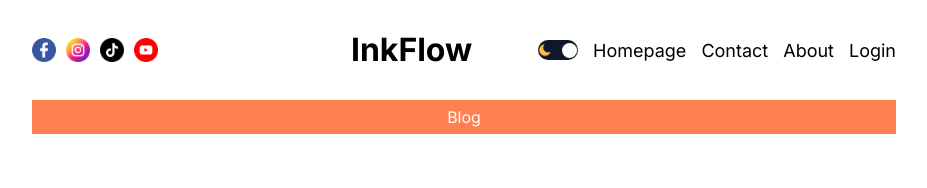
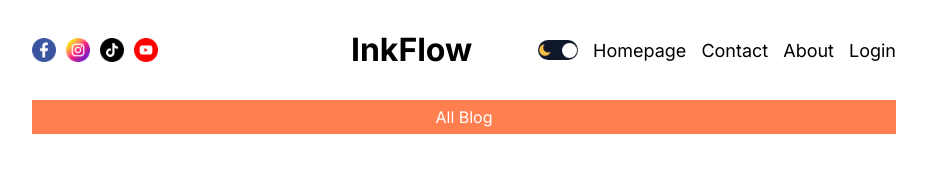
Before and after one commit to Om-Khairnar/InkFlow, a Next.js app: page /blog in a window 1280 px wide. Shown: the top 188 px of the page, without its empty margins (176-1103 px from the left). Built offline with nearby package versions, Linux system fonts and the light colour scheme.

Commit message:
removed the Eslint error 4

```diff
--- a/src/app/blog/page.tsx
+++ b/src/app/blog/page.tsx
@@ -2,9 +2,16 @@ import CardList from "@/components/cardList/CardList"
 import styles from "./blogPage.module.css"
 import Menu from "@/components/Menu/Menu"
 
-const BlogPage = ({ searchParams }) => {
-  const page = parseInt(searchParams.page) || 1;
-  const { cat } = searchParams;
+interface BlogPageProps {
+  searchParams: {
+    page?: string;
+    cat?: string;
+  }
+}
+
+const BlogPage = ({ searchParams }: BlogPageProps) => {
+  const page = parseInt(searchParams.page ?? "1");
+  const cat = searchParams.cat ?? "All";
 
   return (
     <div className={styles.container}>
```
